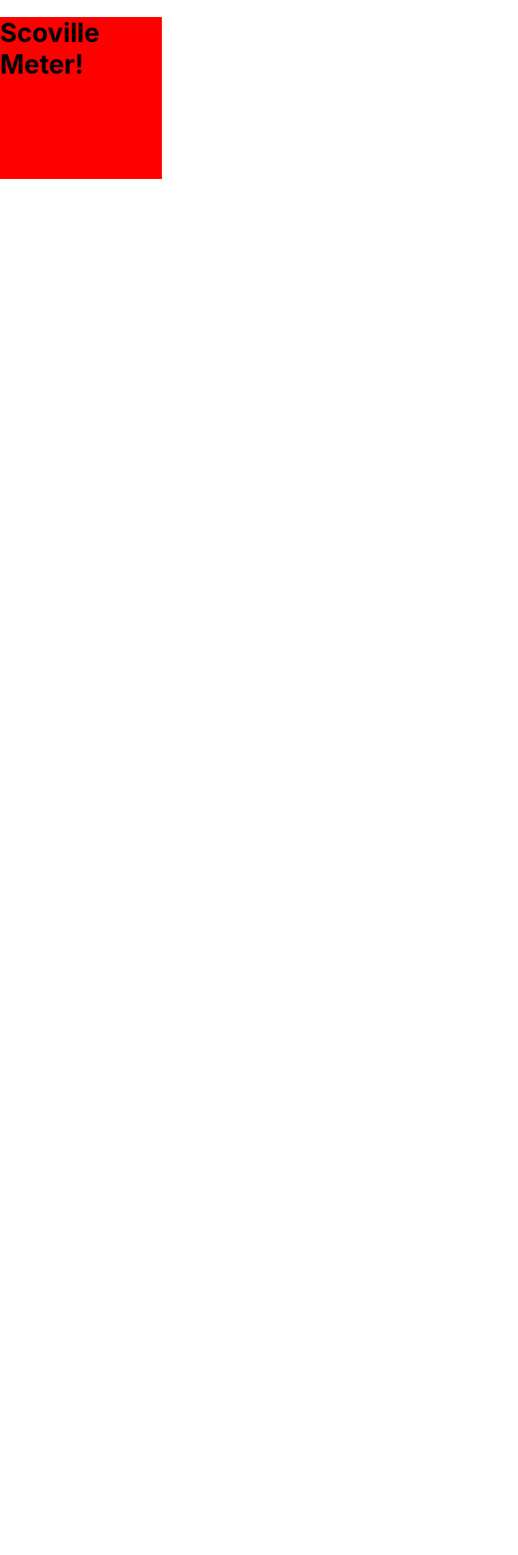
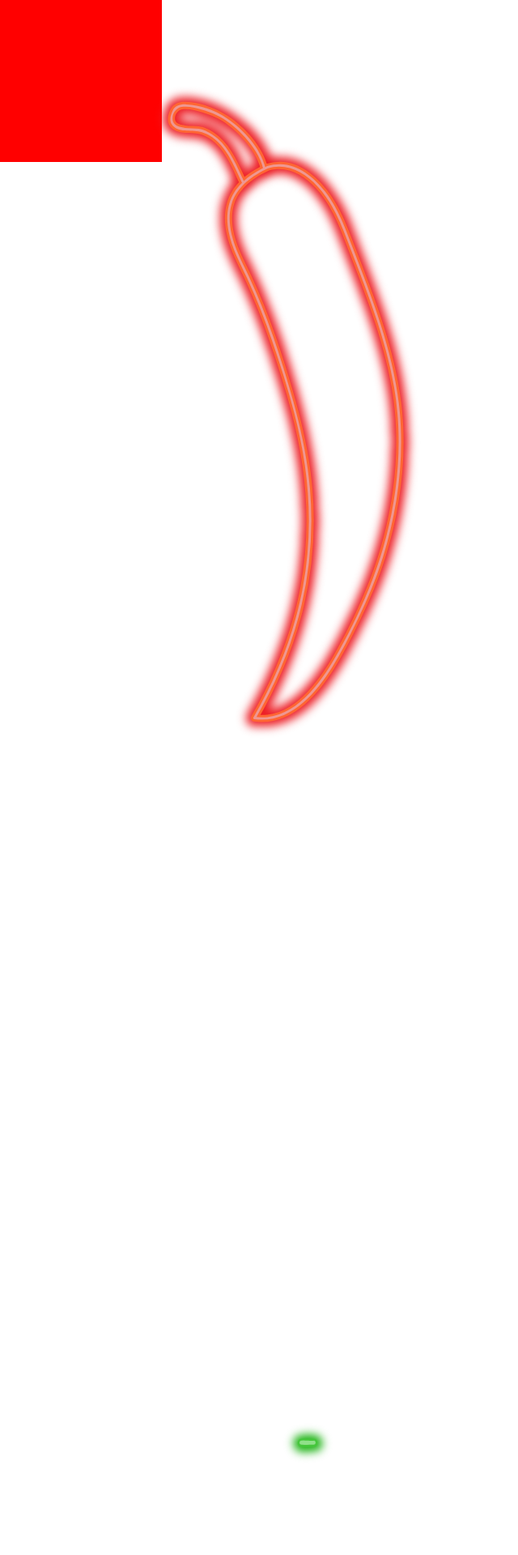
Before and after one commit to oleoot/hot-sauce-heat-meter-from-hot-ones-react-hooks, a React (Create React App) app: page / in a window 1280 px wide. Shown: the top 1920 px of the page at 81% size, without its empty margins (0-640 px from the left). Before the commit the page ends 800 px from the top, so only its background shows below. Built offline with nearby package versions, Linux system fonts and the light colour scheme.

Commit message:
Added all pictures ti the page

```diff
--- a/src/components/ScovilleMeter.js
+++ b/src/components/ScovilleMeter.js
@@ -1,5 +1,36 @@
 import React, { Component } from 'react';
 import injectSheet from 'react-jss';
+import Pepper from '../images/pepper.svg'
+import level_01 from '../images/01.svg'
+import level_02 from '../images/02.svg'
+import level_03 from '../images/03.svg'
+import level_04 from '../images/04.svg'
+import level_05 from '../images/05.svg'
+import level_06 from '../images/06.svg'
+import level_07 from '../images/07.svg'
+import level_08 from '../images/08.svg'
+import level_09 from '../images/09.svg'
+import level_10 from '../images/10.svg'
+import level_11 from '../images/11.svg'
+import fire from '../images/fire.svg'
+
+
+const levels = [
+    level_01,
+    level_02,
+    level_03,
+    level_04,
+    level_05,
+    level_06,
+    level_07,
+    level_08,
+    level_09,
+    level_10,
+    level_11,
+    fire
+]
+
+
 
 const styles = {
     meter: {
@@ -13,7 +44,8 @@ class ScovilleMeter extends Component {
         const { classes } = this.props
         return (
             <div className={classes.meter}>
-                <h1>Scoville Meter!</h1>
+                <img src={Pepper} alt='pepper-outline' />
+                {levels.map(level => <img src={level} alt="level" key={level} />)}
             </div>
         )
     }
```
